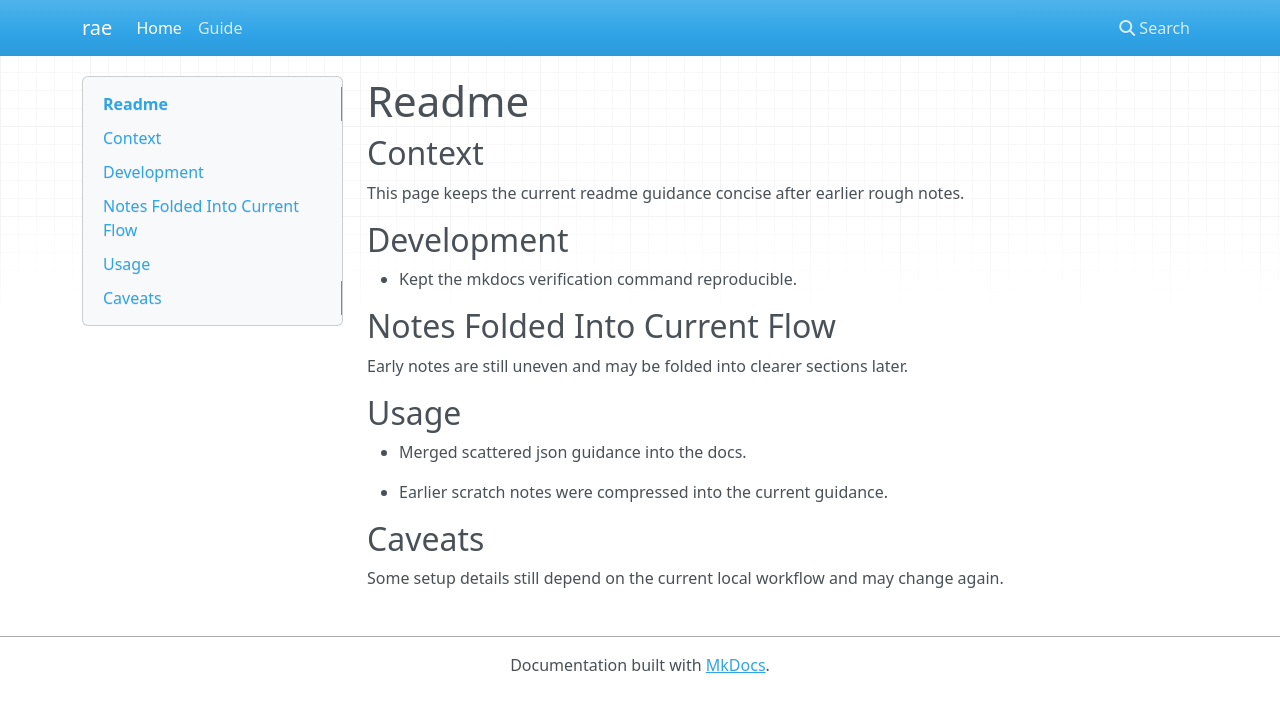
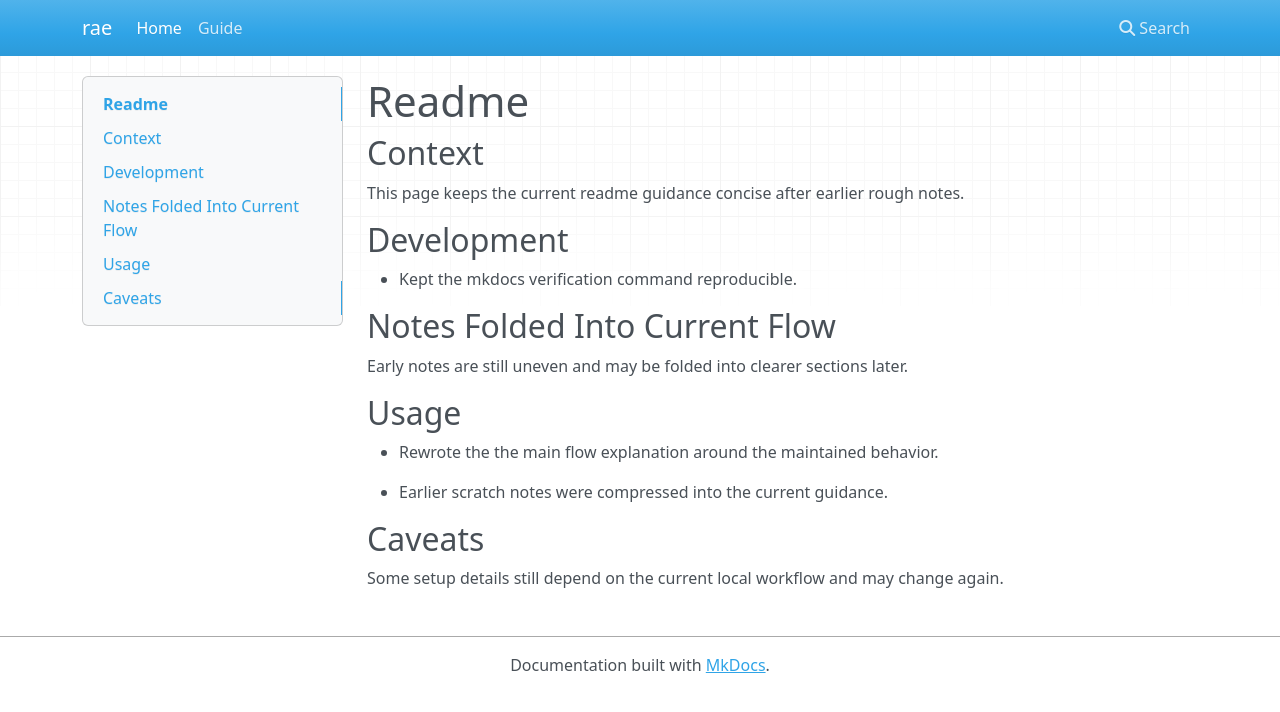
Before and after one commit to sebastianspicker/rae, an MkDocs documentation site: the page built from docs/README.md, in a window 1280 px wide. Shown: the top 712 px of the page. Built offline with MkDocs 1.6.1, drawn with Linux system fonts in a browser that asks for light colours; nearby versions of some CDN libraries.

```diff
--- a/docs/README.md
+++ b/docs/README.md
@@ -11,7 +11,7 @@ This page keeps the current readme guidance concise after earlier rough notes.
 Early notes are still uneven and may be folded into clearer sections later.
 
 ## Usage
-- Merged scattered json guidance into the docs.
+- Rewrote the the main flow explanation around the maintained behavior.
 
 - Earlier scratch notes were compressed into the current guidance.
 
```
Also changed, not shown: docs/INDEX.md (+1 -1 lines), docs/outline-reliability-first.md (added, +11 -0 lines).
